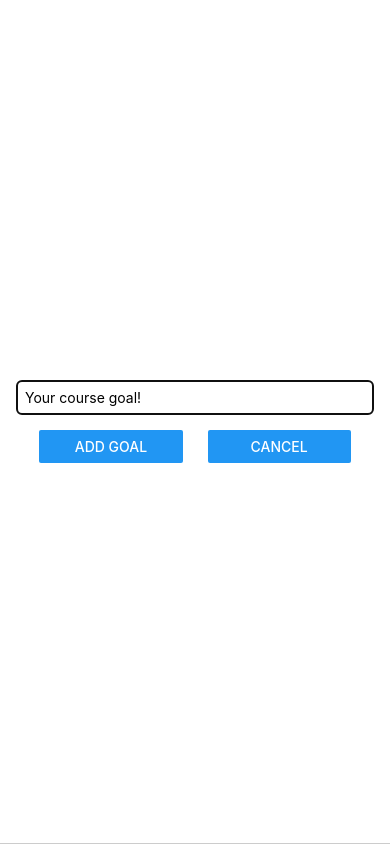
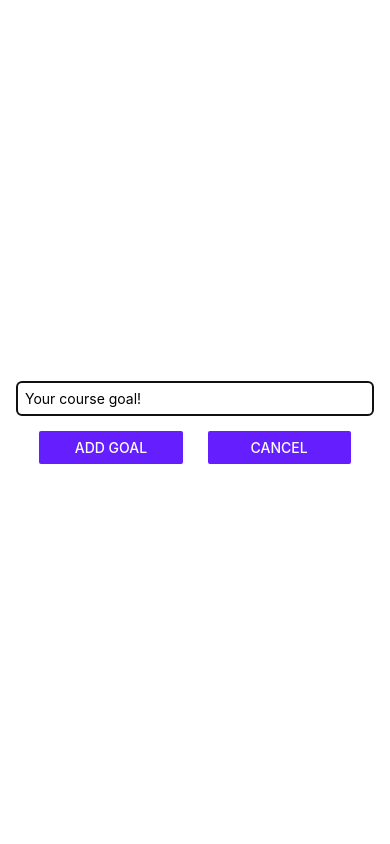
Before and after one commit to blmiranda/react-native-course, a React Native app: screen / in a window 390 px wide. Both pictures are taken after a click on the button "ADD NEW GOAL". Built offline with nearby package versions, Linux system fonts and the light colour scheme.

Commit message:
Implement the cancel button on the modal

```diff
--- a/App.jsx
+++ b/App.jsx
@@ -10,6 +10,10 @@ export default function App() {
 
   function startAddGoalHandler() {
     setModalIsVisible(true);
+  }
+
+  function stopAddGoalHandler() {
+    setModalIsVisible(false);
   }
 
   function addGoalHandler(enteredGoalText) {
@@ -32,7 +36,11 @@ export default function App() {
         color="#651fff"
         onPress={startAddGoalHandler}
       />
-      <GoalInput visible={modalIsVisible} onAddGoal={addGoalHandler} />
+      <GoalInput
+        visible={modalIsVisible}
+        closeModal={stopAddGoalHandler}
+        onAddGoal={addGoalHandler}
+      />
 
       <View style={styles.goalsContainer}>
         <FlatList
--- a/src/components/GoalInput/index.jsx
+++ b/src/components/GoalInput/index.jsx
@@ -13,6 +13,7 @@ const GoalInput = (props) => {
     if (enteredGoalText === '') return;
 
     props.onAddGoal(enteredGoalText);
+    props.closeModal();
     setEnteredGoalText('');
   }
 
@@ -27,10 +28,10 @@ const GoalInput = (props) => {
         />
         <View style={styles.buttonsContainer}>
           <View style={styles.buttons}>
-            <Button title="Add Goal" onPress={addGoalHandler} />
+            <Button title="Add Goal" color="#651fff" onPress={addGoalHandler} />
           </View>
           <View style={styles.buttons}>
-            <Button title="Cancel" />
+            <Button title="Cancel" color="#651fff" onPress={props.closeModal} />
           </View>
         </View>
       </View>
--- a/src/components/GoalInput/styles.js
+++ b/src/components/GoalInput/styles.js
@@ -8,8 +8,6 @@ export default StyleSheet.create({
     alignItems: 'center',
     margingBottom: 24,
     padding: 16,
-    borderBottomWidth: 1,
-    borderBottomColor: '#cccccc',
   },
   textInput: {
     width: '100%',
```
